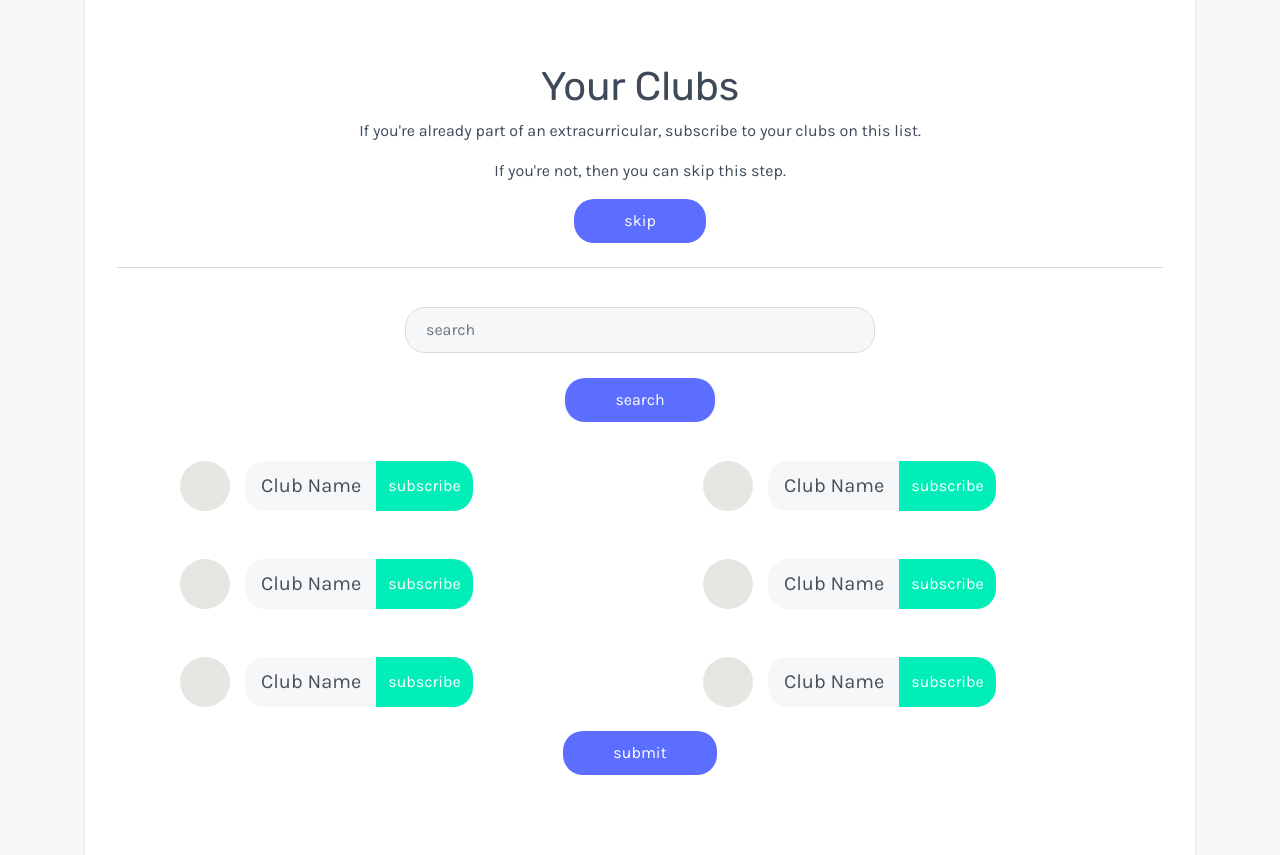
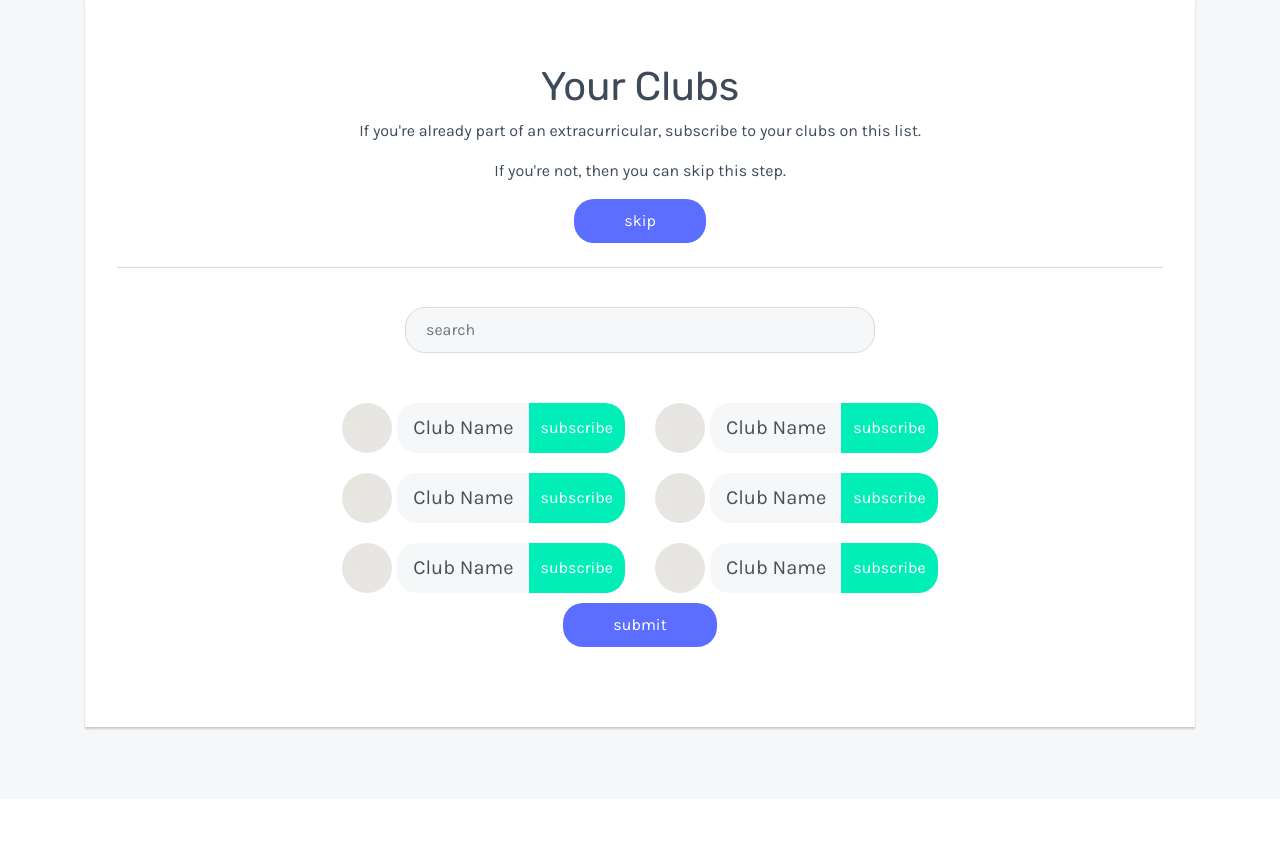
Before and after one commit to TetrisFan/wwthackcodingcolts, a PHP site: page /your-clubs.html in a window 1280 px wide. Shown: the part 82-937 px from the top of the page. After the commit the page ends 812 px from the top, so only its background shows below. Run offline with PHP 8.4, Linux system fonts and the light colour scheme; some libraries are stand-ins or nearby versions.

Commit message:
commmittt

```diff
--- a/front-end/styles.css
+++ b/front-end/styles.css
@@ -27,6 +27,16 @@ body {
 h1 {
   font-family: 'Rubik', sans-serif;s
   font-size: 42px;
+}
+
+hr {
+  border: 0;
+  clear: both;
+  display: block;
+  width: 100%;
+  background-color: #DADADA;
+  height: 1px;
+  margin-bottom: 3px;
 }
 
 .nav-link, .nav-link:hover {
@@ -117,6 +127,16 @@ h1 {
   background-color: #F6F7F9;
 }
 
+.subscribe-box {
+  max-width: 300px;
+  width: 100%;
+}
+
+.input-group {
+  margin-bottom: 10px;
+  margin-top: 10px;
+}
+
 #basic-addon1 {
   border-top-left-radius: 20px;
   border-bottom-left-radius: 20px;
@@ -144,18 +164,6 @@ h1 {
   box-shadow: 0 2px 2px 0 rgba(0, 0, 0, 0.15), 0 2px 2px 0 rgba(0, 0, 0, 0.15);
 }
 
-.input-group-prepend {
-  padding-left: 15px;
-}
-
-
-
-.noWrap {
-  float: left;
-  clear: both;
-}
-
-
 .btn-secondary {
   background-color: #01EEB8;
   border-top-right-radius: 20px;
@@ -164,21 +172,9 @@ h1 {
   border-top-left-radius: 0px;
   border: 0;
 }
- /*
-.btn-secondary:active {
-  background-color: #BBBBBB;
-}
 
-#01EEB8
-*/
-
-/* Here's my css code for toggling the secondary button */
 .btn-secondary.active {
     background-color: #BBBBBB;
-}
-
-.btn-secondary:active {
-  background-color: #BBBBBB;
 }
 
 .btn-secondary:hover {
@@ -189,23 +185,11 @@ h1 {
   background-color: #BBBBBB;
 }
 
-
-
-
 .club-profile-pic {
   width: 50px;
   height: 50px;
   border-radius: 100%;
-}
-
-hr {
-  border: 0;
-  clear: both;
-  display: block;
-  width: 100%;
-  background-color: #DADADA;
-  height: 1px;
-  margin-bottom: 3px;
+  margin-right: 5px;
 }
 
 .position {
--- a/front-end/your-clubs.html
+++ b/front-end/your-clubs.html
@@ -28,18 +28,18 @@
         <div>
           <a class="btn btn-primary" href="#"  role="button">skip</a>
         </div>
+
         <hr class="my-4">
 
-        <form class="form-signin">
+        <form class="form-signin d-flex flex-row justify-content-start">
           <input type="text" class="form-control" placeholder="search">
-          <button type="submit" class="btn btn-primary button-sm">search</button>
         </form>
         <!-- Here begins the subscribe buttons as well as their couterparts -->
-        <form>
-          <div class="d-flex flex-column justify-content-start">
-              <div class="row ml-5 my-4">
-                <div class="col noWrap">
-                  <div class="input-group input-group-lg">
+        <form class="d-flex flex-column align-items-center">
+          <div class="mx-0 d-flex flex-column align-items-center">
+              <div class="row mx-0 d-flex flex-row justify-content-center">
+                <div class="col-sm-12 col-md-6 col-lg">
+                  <div class="input-group input-group-lg d-flex flex-row justify-content-center">
                     <img class="club-profile-pic" src="gray.png"/>
                     <div class="input-group-prepend">
                       <span class="input-group-text" id="basic-addon1">Club Name</span>
@@ -47,8 +47,8 @@
                     <button type="button" class="btn btn-secondary" onclick="subscribeFunction()"><div id="subButton">subscribe</div></button>
                   </div>
                 </div>
-                <div class="col">
-                  <div class="input-group input-group-lg">
+                <div class="col-sm-12 col-md-6 col-lg">
+                  <div class="input-group input-group-lg d-flex flex-row justify-content-center">
                     <img class="club-profile-pic" src="gray.png"/>
                     <div class="input-group-prepend">
                       <span class="input-group-text" id="basic-addon1">Club Name</span>
@@ -58,9 +58,9 @@
                 </div>
               </div>
 
-            <div class="row ml-5 my-4">
-              <div class="col">
-                <div class="input-group input-group-lg">
+            <div class="row mx-0">
+              <div class="col-sm-12 col-md-6 col-lg">
+                <div class="input-group input-group-lg d-flex flex-row justify-content-center">
                   <img class="club-profile-pic" src="gray.png"/>
                   <div class="input-group-prepend">
                     <span class="input-group-text" id="basic-addon1">Club Name</span>
@@ -68,8 +68,8 @@
                   <button type="button" class="btn btn-secondary" onclick="subscribeFunction3()"><div id="subButton3">subscribe</div></button>
                 </div>
               </div>
-              <div class="col">
-                <div class="input-group input-group-lg">
+              <div class="col-sm-12 col-md-6 col-lg">
+                <div class="input-group input-group-lg d-flex flex-row justify-content-center">
                   <img class="club-profile-pic" src="gray.png"/>
                   <div class="input-group-prepend">
                     <span class="input-group-text" id="basic-addon1">Club Name</span>
@@ -79,9 +79,9 @@
               </div>
             </div>
 
-            <div class="row ml-5 my-4">
-              <div class="col">
-                <div class="input-group input-group-lg">
+            <div class="row mx-0">
+              <div class="col-sm-12 col-md-6 col-lg">
+                <div class="input-group input-group-lg d-flex flex-row justify-content-center">
                   <img class="club-profile-pic" src="gray.png"/>
                   <div class="input-group-prepend">
                     <span class="input-group-text" id="basic-addon1">Club Name</span>
@@ -89,8 +89,8 @@
                   <button type="button" class="btn btn-secondary" onclick="subscribeFunction5()"><div id="subButton5">subscribe</div></button>
                 </div>
               </div>
-              <div class="col">
-                <div class="input-group input-group-lg">
+              <div class="col-sm-12 col-md-6 col-lg">
+                <div class="input-group input-group-lg d-flex flex-row justify-content-center">
                   <img class="club-profile-pic" src="gray.png"/>
                   <div class="input-group-prepend">
                     <span class="input-group-text" id="basic-addon1">Club Name</span>
@@ -103,6 +103,7 @@
             <div>
               <button type="submit" class="btn btn-primary">submit</button>
             </div>
+          </div>
         </form>
       </div>
 
```
Also changed, not shown: front-end/index.html (+4 -3 lines), 3 other files.
